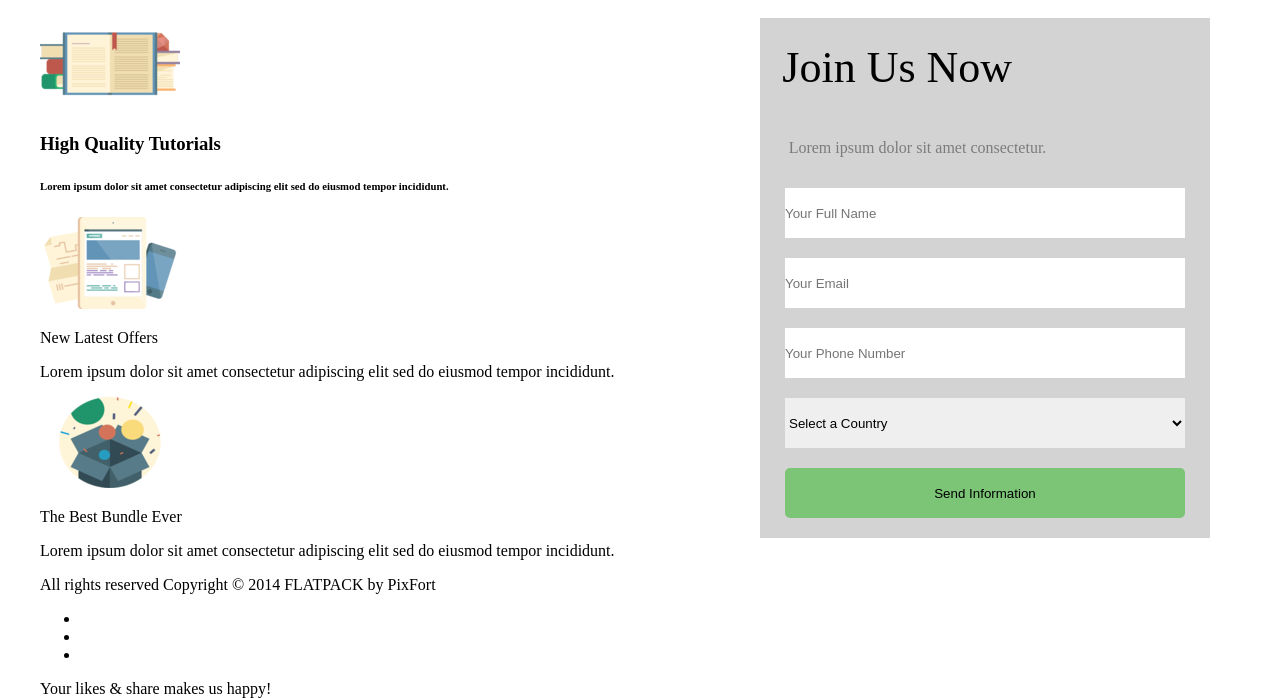
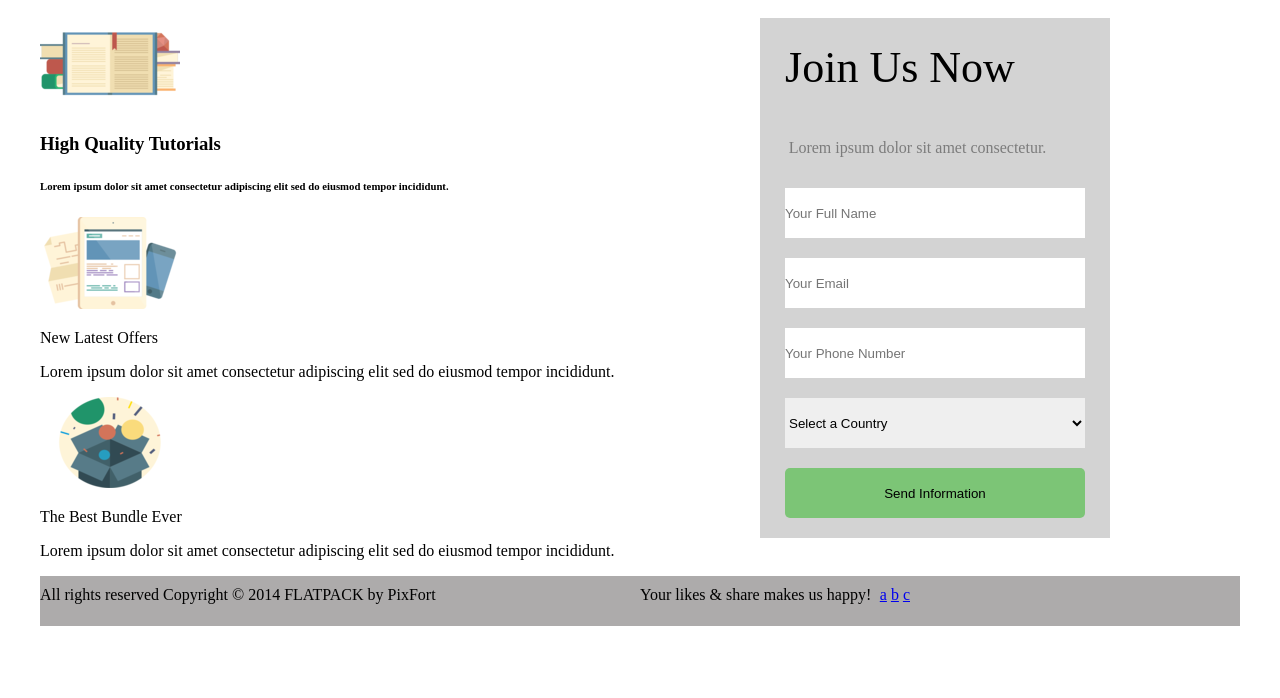
Before and after one commit to NgHgHai/pageC, a plain HTML site: page index.html in a window 1280 px wide. Shown: the part 777-1475 px from the top of the page. After the commit the page ends 1403 px from the top, so only its background shows below. Drawn offline with Linux system fonts and the light colour scheme.

Commit message:
80% pageC

```diff
--- a/index.html
+++ b/index.html
@@ -124,7 +124,7 @@
                         </div>
                     </div>
                     <div class="six columns omega">
-                        <div class="substyle pix_builder_bg">
+                            <div class="substyle pix_builder_bg">
                             <div class="title-style"><span class="editContent"><span class="pix_text">Join Us Now</span></span>
                             </div>
                             <br>
@@ -444,9 +444,9 @@
                     <div class="socbuttons">
                         <div class="soc_icons pix_builder_bg">
                             <ul class="bottom-icons">
-                                <li><a class="pi pixicon-facebook2 normal_gray" href="#fakelink"></a></li>
-                                <li><a class="pi pixicon-twitter2 normal_gray" href="#fakelink"></a></li>
-                                <li><a class="pi pixicon-instagram normal_gray" href="#fakelink"></a></li>
+                                <li><a class="pi pixicon-facebook2 normal_gray" href="#fakelink">a</a></li>
+                                <li><a class="pi pixicon-twitter2 normal_gray" href="#fakelink">b</a></li>
+                                <li><a class="pi pixicon-instagram normal_gray" href="#fakelink">c</a></li>
                             </ul>
                         </div>
                         <div class="likes_st"><span class="editContent"><span class="pix_text">Your likes &amp; share makes us happy!</span></span>
--- a/stylesheets/index.css
+++ b/stylesheets/index.css
@@ -104,14 +104,14 @@
         float: right;
     }
     #section_university_5 .pix_builder_bg .container .sixteen .six .substyle {
-        width: 450px;
+        width: 350px;
         height: 520px;
         background: lightgray;
         text-align: center;
         line-height: 20px;
     }
     #section_university_5 .pix_builder_bg .container .sixteen .six .substyle input {
-        width: 400px;
+        width: 300px;
         height: 50px;
         margin: 10px 0px;
         border: 0px;
@@ -119,14 +119,14 @@
         border-radius: 0px;
     }
     #countries      {
-        width: 400px;
+        width: 300px;
         height: 50px;
         margin: 10px 0px;
         border: 0px;
         padding: 0px;
     }
     #submit_btn_6{
-        width: 400px;
+        width: 300px;
         height: 50px;
         margin: 10px 0px;
         border: 0px;
@@ -137,13 +137,44 @@
 
     #section_university_5 > div > div > div > div.six.columns.omega > div > div.title-style > span > span {
         line-height: 100px;
-        margin-right: 39%;
+        margin-right: 20%;
         font-size: 44px;
         margin-top: 64px;
     }
 
     #section_university_5 > div > div > div > div.six.columns.omega > div > div.text-style > span > span {
         line-height: 0px;
-        margin-right: 30%;
+        margin-right: 10%;
         color: #7c7c7c;
     }
+    #section_ecourse_7 .container .sixteen{
+        width: 1200px;
+        height: 50px;
+        background: #7c7c7c;
+        background: #adabab;
+    }
+    #section_ecourse_7 .container .sixteen  .seven {
+        width: 50%;
+        float: left;
+        margin: 10px 0px;
+    }
+    #section_ecourse_7 .container .sixteen  .nine .socbuttons {
+        width: 50%;
+        float: right;
+
+    }
+    #section_ecourse_7 .container .sixteen  .nine .socbuttons span {
+        width: auto;
+        float: left;
+        margin: 5px 0px;
+    }
+    #section_ecourse_7 .container .sixteen  .nine .socbuttons  .soc_icons ul  {
+        width: fit-content;
+        float: right;
+        padding: 0px;
+        margin: 10px 55% 10px 0px;
+
+    }
+    #section_ecourse_7 .container .sixteen  .nine .socbuttons  .soc_icons ul li {
+        display: inline-block;
+    }
```
